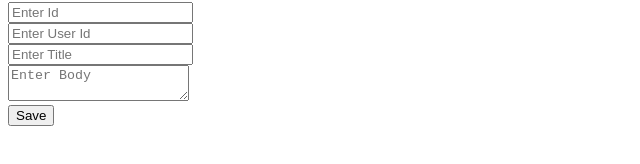
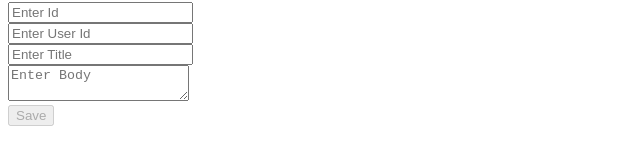
Before and after one commit to SaiWannaAung1/angular-lab, an Angular app: page /insert-post in a window 1280 px wide. Shown: the part 222-386 px from the top of the page, without its empty margins (0-640 px from the left). Built offline with nearby package versions, Linux system fonts and the light colour scheme.

Commit message:
property binding

```diff
--- a/src/app/components/post/insert-post/insert-post.component.html
+++ b/src/app/components/post/insert-post/insert-post.component.html
@@ -1,7 +1,7 @@
 <p>insert-post works!</p>
 
 <form #postForm="ngForm" (ngSubmit)=" postForm.form.valid && submitForm(postForm.value)">
-  <input type="number" #id="ngModel" name="id" placeholder="Enter Id" ngModel> <br>
+  <input required type="number" #id="ngModel" name="id" placeholder="Enter Id" ngModel> <br>
   <input type="number" #userId="ngModel" name="userId" placeholder="Enter User Id" ngModel> <br>
   <label *ngIf="title.value== 'java'" class="error">Cannot Insert {{title.value}}</label>
 
@@ -9,5 +9,5 @@
 
   <textarea type="text"  #body="ngModel" name="body" placeholder="Enter Body" ngModel></textarea>
   <br>
-  <button type="submit" >Save</button>
+  <button type="submit" [disabled]="!postForm.form.valid">Save</button>
 </form>
```
